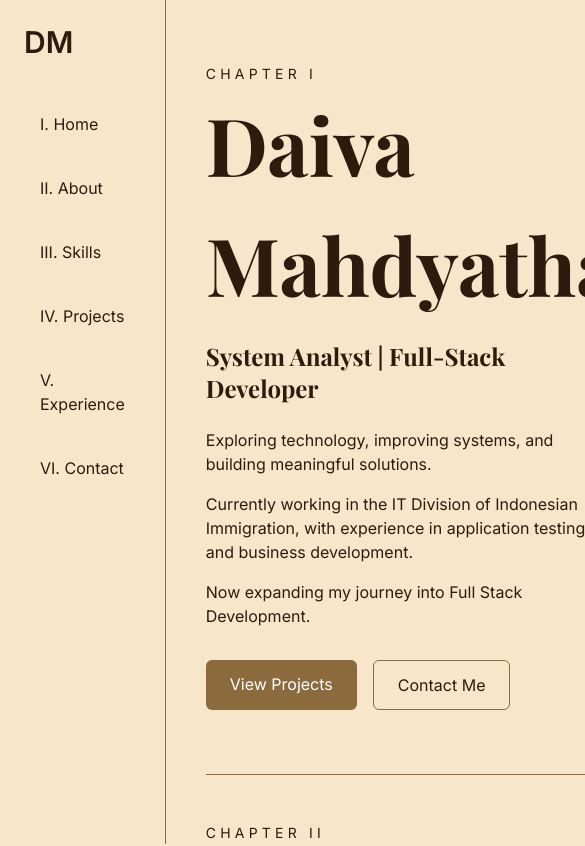
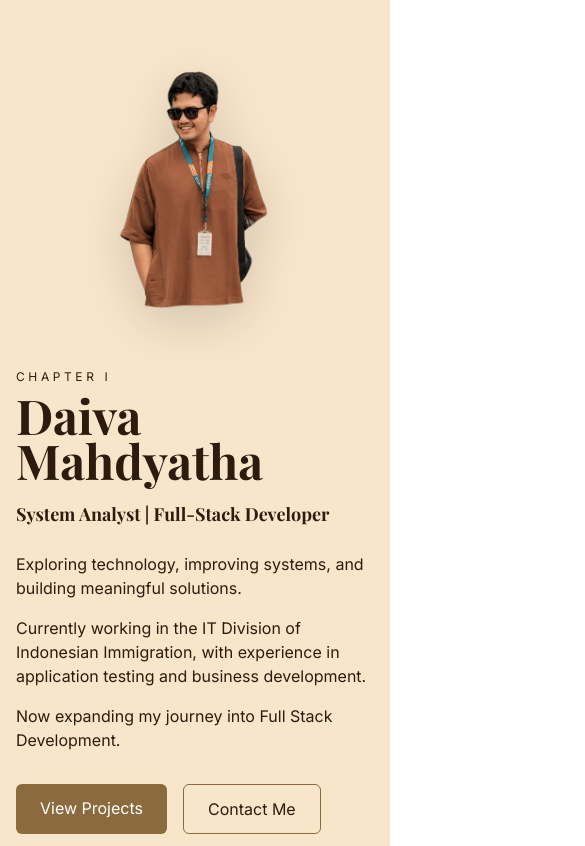
Before and after one commit to daivamahdyatha16/daiva-personal-website, a React (Vite) app: page / in a window 390 px wide. Shown: the top 846 px of the page, 585 px wide, since content can reach past the window. Built offline with nearby package versions, Linux system fonts and the light colour scheme.

Commit message:
+ responsive feature

```diff
--- a/src/App.tsx
+++ b/src/App.tsx
@@ -11,7 +11,17 @@ function App() {
     <div className="flex bg-[#f8e6cb] text-[#2D1B0E]">
       <Sidebar />
 
-      <main className="bg-[#f8e6cb] text-[#2D1B0E] flex-1 max-w-7xl mx-auto px-10">
+      <main
+        className="
+          flex-1
+          max-w-7xl
+          mx-auto
+          px-4
+          md:px-10
+          bg-[#f8e6cb]
+          text-[#2D1B0E]
+        "
+      >
         <Hero />
         <About />
         <Skills />
--- a/src/components/About.tsx
+++ b/src/components/About.tsx
@@ -19,7 +19,7 @@ function About() {
         About Me
       </h2>
 
-      <div className="flex gap-16 mt-8">
+      <div className="flex flex-col md:flex-row gap-8 md:gap-16 mt-8">
 
         <div className="flex-1">
           <p className="max-w-2xl">
@@ -42,7 +42,7 @@ function About() {
         </div>
 
 
-        <div className="w-80">
+        <div className="w-full md:w-80">
           <div className="border border-[#8B6B3D] p-6 rounded-md">
             <h3
               className="text-xl font-semibold mb-5"
--- a/src/components/Contact.tsx
+++ b/src/components/Contact.tsx
@@ -18,7 +18,7 @@ function Contact() {
         Feel free to reach out for collaboration, discussion, or opportunities.
       </p>
 
-      <div className="grid md:grid-cols-3 gap-6 mt-8">
+      <div className="grid grid-cols-1 md:grid-cols-3 gap-6 mt-8">
         <div
           className="
               border border-[#8B6B3D]
--- a/src/components/Hero.tsx
+++ b/src/components/Hero.tsx
@@ -2,40 +2,62 @@ function Hero() {
   return (
     <section
       id="hero"
-      className="py-16 flex gap-12 border-b border-[#8B6B3D] mx-auto
+      className="
+        py-10 md:py-20
+        flex flex-col-reverse md:flex-row
+        items-center
+        justify-between
+        gap-10 md:gap-16
+        border-b border-[#8B6B3D]
       "
     >
-      <div className="max-w-3xl flex-1">
-        <p className="uppercase tracking-[0.3em] text-sm">Chapter I</p>
+      {/* LEFT SIDE */}
+      <div className="flex-1 w-full">
+        <p className="uppercase tracking-[0.3em] text-xs md:text-sm">
+          Chapter I
+        </p>
+
         <h1
-          className="text-[5rem] font-bold"
+          className="
+            mt-2
+            text-5xl
+            sm:text-6xl
+            lg:text-[5rem]
+            font-bold
+            leading-[0.95]
+          "
           style={{ fontFamily: "Playfair Display" }}
         >
           Daiva Mahdyatha
         </h1>
 
         <h2
-          className="text-2xl font-semibold mt-4"
+          className="
+            mt-4
+            text-lg
+            md:text-2xl
+            font-semibold
+          "
           style={{ fontFamily: "Playfair Display" }}
         >
           System Analyst | Full-Stack Developer
         </h2>
 
-        <p className="mt-6 max-w-2xl">
+        <p className="mt-6 max-w-xl">
           Exploring technology, improving systems, and building meaningful
           solutions.
         </p>
 
-        <p className="mt-4 max-w-2xl">
-          Currently working in the IT Division of Indonesian Immigration, with
-          experience in application testing and business development.
+        <p className="mt-4 max-w-xl">
+          Currently working in the IT Division of Indonesian Immigration,
+          with experience in application testing and business development.
         </p>
 
-        <p className="mt-4 max-w-2xl">
+        <p className="mt-4 max-w-xl">
           Now expanding my journey into Full Stack Development.
         </p>
 
-        <div className="mt-8 flex gap-4">
+        <div className="mt-8 flex flex-wrap gap-4">
           <a
             href="#portfolio"
             className="
@@ -43,10 +65,10 @@ function Hero() {
               bg-[#8B6B3D]
               text-white
               rounded-md
-                transition-all
-                duration-300
+              transition-all duration-300
               hover:bg-[#6f542e]
-                hover:-translate-y-1"
+              hover:-translate-y-1
+            "
           >
             View Projects
           </a>
@@ -57,8 +79,7 @@ function Hero() {
               px-6 py-3
               border border-[#8B6B3D]
               rounded-md
-                transition-all
-                duration-300
+              transition-all duration-300
               hover:bg-[#8B6B3D]
               hover:text-white
             "
@@ -67,14 +88,22 @@ function Hero() {
           </a>
         </div>
       </div>
-      <div className="flex-1 flex justify-center items-center">
-        <div className="flex-1 flex justify-center items-center">
+
+      {/* RIGHT SIDE */}
+      <div className="flex justify-center flex-1 w-full">
         <img
           src="src/assets/images/daiva.png"
-            alt="Daiva Sketch"
-            className="w-[420px] object-contain mix-blend-multiply drop-shadow-[0_15px_25px_rgba(0,0,0,0.15)]"
+          alt="Daiva"
+          className="
+            w-48
+            sm:w-64
+            md:w-80
+            lg:w-[420px]
+            object-contain
+            mix-blend-multiply
+            drop-shadow-[0_15px_25px_rgba(0,0,0,0.15)]
+          "
         />
-        </div>
       </div>
     </section>
   );
--- a/src/components/Portofolio.tsx
+++ b/src/components/Portofolio.tsx
@@ -15,7 +15,7 @@ function Portfolio() {
         Projects
       </h2>
 
-      <div className="grid grid-cols-3 gap-6 mt-8">
+      <div className="grid grid-cols-1 md:grid-cols-3 gap-6 mt-8">
 
         <div
           className="
--- a/src/components/Sidebar.tsx
+++ b/src/components/Sidebar.tsx
@@ -1,14 +1,32 @@
+import { useState, useEffect } from "react";
+
 function Sidebar() {
-  return (
-    <aside className="w-64 h-screen border-r border-[#8B6B3D] p-6 sticky top-0 flex flex-col">
-      <h2 className="text-3xl font-bold">DM</h2>
+  const [activeSection, setActiveSection] = useState("hero");
+  console.log(activeSection);
+  useEffect(() => {
+    const sections = document.querySelectorAll("section[id]");
+    const observer = new IntersectionObserver(
+      (entries) => {
+        entries.forEach((entry) => {
+          if (entry.isIntersecting) {
+            setActiveSection(entry.target.id);
+          }
+        });
+      },
+      { threshold: 0.5 },
+    );
 
-      <nav className="mt-10">
-        <ul className="space-y-4">
-          <li>
-            <a
-              href="#hero"
-              className="
+    sections.forEach((section) => {
+      observer.observe(section);
+    });
+
+    return () => {
+      observer.disconnect();
+    };
+  }, []);
+
+  const navClass = (section: string) =>
+    `
     block
     w-full
     px-4
@@ -22,8 +40,22 @@ function Sidebar() {
     hover:border-l-2
     hover:border-[#8B6B3D]
     hover:pl-5
-              "
-            >
+
+    ${
+      activeSection === section
+        ? "bg-[#e8dbc0] text-[#8B6B3D] border-l-2 border-[#8B6B3D] pl-5"
+        : ""
+    }
+  `;
+
+  return (
+    <aside className="w-64 h-screen border-r border-[#8B6B3D] p-6 sticky top-0 flex flex-col hidden md:block">
+      <h2 className="text-3xl font-bold">DM</h2>
+
+      <nav className="mt-10">
+        <ul className="space-y-4">
+          <li>
+            <a href="#hero" className={navClass("hero")}>
               I. Home
             </a>
           </li>
@@ -31,21 +63,7 @@ function Sidebar() {
           <li>
             <a
               href="#about"
-              className="
-                block
-                w-full
-                px-4
-                py-3
-                rounded-md
-                cursor-pointer
-                transition-all
-                duration-300
-                hover:bg-[#e8dbc0]
-                hover:text-[#8B6B3D]
-                hover:border-l-2
-                hover:border-[#8B6B3D]
-                hover:pl-5
-              "
+              className={navClass("about")}
             >
               II. About
             </a>
@@ -54,21 +72,7 @@ function Sidebar() {
           <li>
             <a
               href="#skills"
-              className="
-                block
-                w-full
-                px-4
-                py-3
-                rounded-md
-                cursor-pointer
-                transition-all
-                duration-300
-                hover:bg-[#e8dbc0]
-                hover:text-[#8B6B3D]
-                hover:border-l-2
-                hover:border-[#8B6B3D]
-                hover:pl-5
-              "
+              className={navClass("skills")}
             >
               III. Skills
             </a>
@@ -77,21 +81,7 @@ function Sidebar() {
           <li>
             <a
               href="#portfolio"
-              className="
-                block
-                w-full
-                px-4
-                py-3
-                rounded-md
-                cursor-pointer
-                transition-all
-                duration-300
-                hover:bg-[#e8dbc0]
-                hover:text-[#8B6B3D]
-                hover:border-l-2
-                hover:border-[#8B6B3D]
-                hover:pl-5
-              "
+              className={navClass("portfolio")}
             >
               IV. Projects
             </a>
@@ -100,22 +90,9 @@ function Sidebar() {
           <li>
             <a
               href="#experience"
-              className="
-                block
-                w-full
-                px-4
-                py-3
-                rounded-md
-                cursor-pointer
-                transition-all
-                duration-300
-                hover:bg-[#e8dbc0]
-                hover:text-[#8B6B3D]
-                hover:border-l-2
-                hover:border-[#8B6B3D]
-                hover:pl-5
-              "
-            >
+              className={navClass("experience")}>
+
+
               V. Experience
             </a>
           </li>
@@ -123,22 +100,8 @@ function Sidebar() {
           <li>
             <a
               href="#contact"
-              className="
-                block
-                w-full
-                px-4
-                py-3
-                rounded-md
-                cursor-pointer
-                transition-all
-                duration-300
-                hover:bg-[#e8dbc0]
-                hover:text-[#8B6B3D]
-                hover:border-l-2
-                hover:border-[#8B6B3D]
-                hover:pl-5
-              "
-            >
+              className={navClass("contact")}>
+
               VI. Contact
             </a>
           </li>
```
Also changed, not shown: src/components/Skills.tsx (+23 -23 lines). Lines whose indentation alone changed are shown as unchanged.
